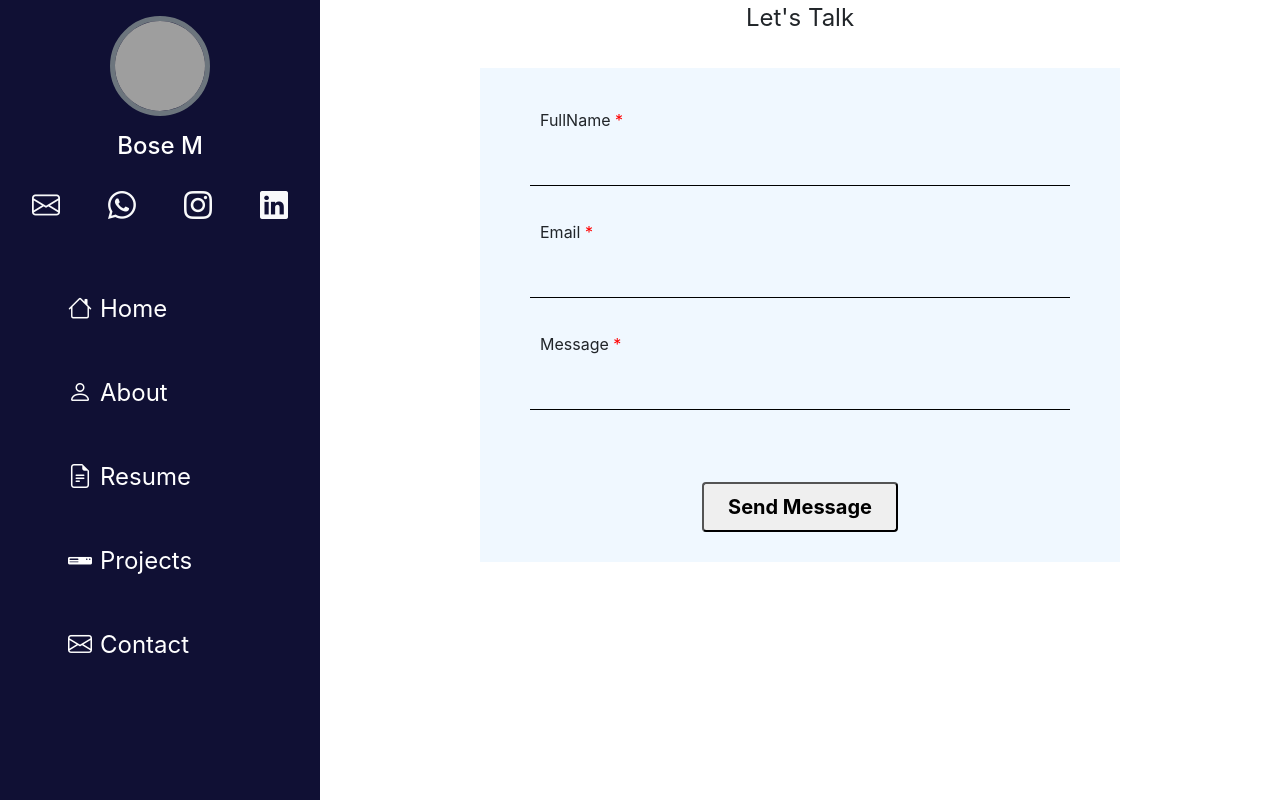
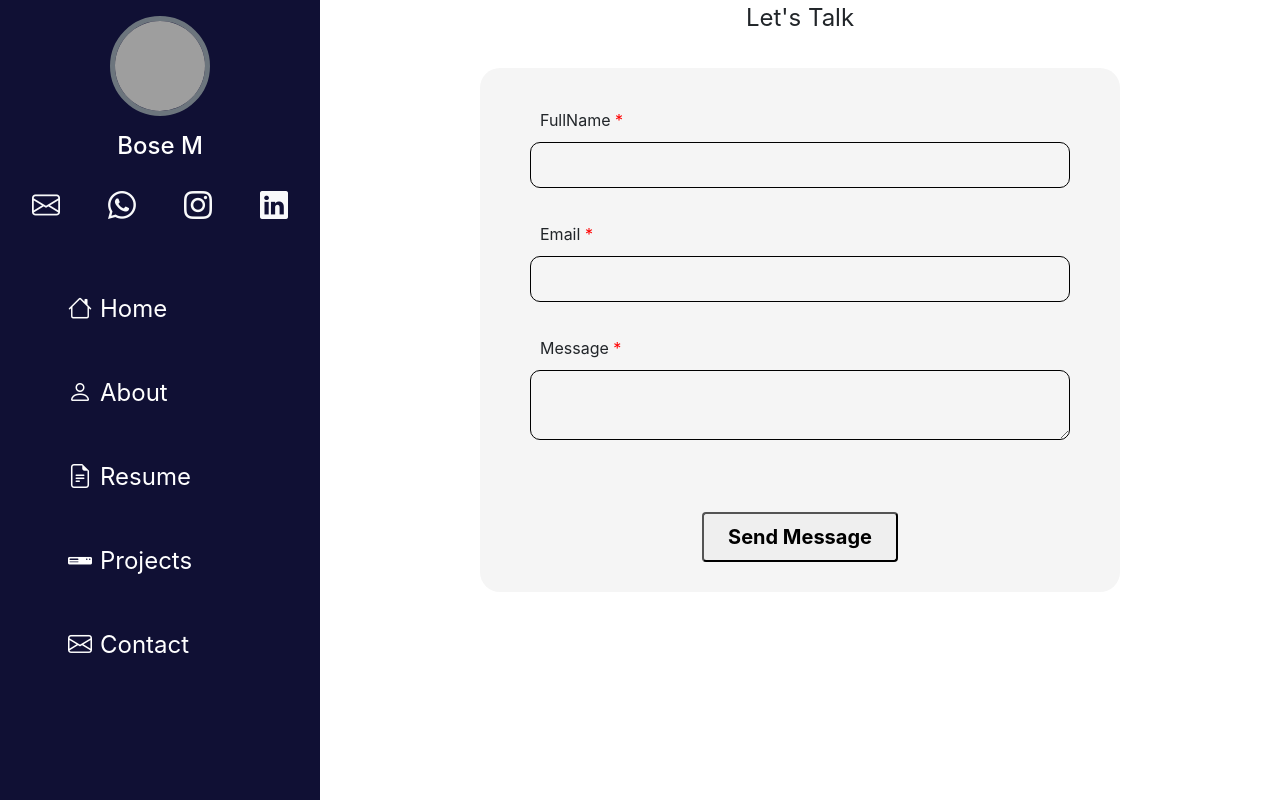
Before and after one commit to boseParker/Portfolio, a React (Create React App) app: page /contact in a window 1280 px wide. Built offline with nearby package versions, Linux system fonts and the light colour scheme; grey boxes are pictures that could not be loaded.

Commit message:
project link upadate

```diff
--- a/src/App.css
+++ b/src/App.css
@@ -2,6 +2,9 @@
   margin: 0%;
   padding: 0%;
   box-sizing: border-box;
+}
+body{
+  overflow-x: hidden;
 }
 .left-side-content{
   height: 100vh;
@@ -51,9 +54,7 @@ h2::after{
   left: 0%;
 
 }
-.cv-download-section h2:after{
-  display: none;
-}
+
 .skills{
   width: 50vw;
   height: 15px;
@@ -70,8 +71,8 @@ h2::after{
   align-items: center;
   justify-content: center;
   flex-wrap: wrap;
-  word-wrap: break-word;
-  background-color: rgb(138, 106, 255);
+  background-color: rgb(42, 42, 249);
+  color: whitesmoke;
   border-radius: 20px;
   height: 100px;
   width: 40vw;
@@ -80,14 +81,16 @@ h2::after{
   font-family: 'Lucida Sans', 'Lucida Sans Regular', 'Lucida Grande', 'Lucida Sans Unicode', Geneva, Verdana, sans-serif;
 }
 .resume-body p:hover{
-  background-color: aqua;
+  background-color: grey;
 }
-.client-data input{
+.client-data input ,textarea{
   outline: none;
   border: none;
   padding: 10px 10px ;
   width: 100%;
   background-color: transparent;
+  border: 0.5px solid black;
+  border-radius: 10px;
 
 }
 .client-data input:active{
@@ -100,23 +103,6 @@ h2::after{
   content: " *";
   color: red;
 }
-.client-data {
-  position: relative;
-  display: inline-block;
-}
-.client-data:after{
-  content: ' ';
-  display: block;
-  height: 0.6px;
-  width: 100%;
-  background-color: black;
-  position: absolute;
-  bottom: 0;
-  left: 0;
-
-
-
-}
 .left-box-bottom a{
   text-decoration: none;
   color: white;
@@ -125,17 +111,10 @@ a{
   text-decoration: none ;
 }
 
-.form-right-side-content{
-  background-color: rgb(156, 156, 250);
-  height: 100%;
-  margin: 0;
-  padding: 0;
-}
 .conatct-form{
-
-  background-color: aliceblue;
+  background-color:whitesmoke;
   width: 50vw;
-
+  border-radius: 20px;
   padding: 30px 50px;
 }
 
@@ -156,12 +135,12 @@ ul li{
   .intro-content p:nth-child(1){
     position: fixed;
     right: 18%;
-    bottom: 15%;
+    bottom: 20%;
   }
   .intro-content {
-   position: absolute;
+   position: fixed;
    right:8%;
-   bottom: 10%;
+   bottom: 12%;
   }
   .skill div img{
     height: 150px;
@@ -170,6 +149,9 @@ ul li{
 
 }
 @media screen and (min-width:310px) and (max-width:426px) {
+  .home{
+    overflow: hidden;
+  }
   .education  div p{
     font-size: 16px;
     width: 100%;
@@ -192,12 +174,11 @@ ul li{
   .intro-content p:nth-child(1){
     position: fixed;
     right: 28%;
-    bottom: 15%;
+    bottom: 12%;
   }
   .intro-content{
-    position :absolute;
-    bottom: 10%;
-    /* left: 0; */
+    position :fixed;
+    bottom: 7%;
     right: 10%;
 
   }
--- a/src/components/about.js
+++ b/src/components/about.js
@@ -27,20 +27,20 @@ function About(){
             <div className="about  mt-3" id="about">
                 <h2>About</h2>
 
-                 <p>I'm a passionate Web Developer skilled in crafting responsive and user-friendly websites. I specialize in HTML, CSS, JavaScript, and Python Fullstack development, creating projects that combine functionality with modern design. Always eager to learn and grow, I aim to build impactful digital experiences.</p>
+                 <p>I'm a passionate Web Developer skilled in crafting responsive and user-friendly websites. I specialize in HTML, CSS, JavaScript, and Python Fullstack development, creating projects that combine functionality with modern design. Always eager to learn and grow,  aim to build impactful digital experiences.</p>
             <div className="about-my-details container pt-5 ">
                     <h3 className="pb-5">Web Developer</h3>
                 <div className="personal-detalis d-flex flex-wrap align-items-center justify-content-around justify-content-sm-start gap-5 ">
 
                     <div className="about-my-img" >
-                        <img src={fullimage} width="290px" height="450px"  alt="" style={{borderRadius:"50%"}}/>
+                        <img src={fullimage} width="290px" height="450px"  alt="fullImage" style={{borderRadius:"50%"}}/>
                     </div>
 
 
 
                         <div className="set-2 d-flex flex-column gap-3 fs-4">
                             <li><i className="bi bi-chevron-right "></i><strong>Degree:</strong> <span>Bachelor of Computer Science</span></li>
-                            <li><i className="bi bi-chevron-right "></i><strong>Email:</strong> <span>bosemuthu01@gamil.com</span></li>
+                            <li><i className="bi bi-chevron-right "></i><strong>Email:</strong> <span>bosemuthu01@gmail.com</span></li>
                             <li><i className="bi bi-chevron-right "></i><strong>Freelance:</strong> <span>Available</span></li>
                             <li><i className="bi bi-chevron-right "></i><strong>City:</strong> <span>Namakkal,Tamilnadu</span></li>
                         </div>
@@ -87,7 +87,7 @@ function About(){
                 <div>
                         <img src={ReactImg} height={"200px"} width={"200px"} alt='reactJs'/>
                     </div>
-                   <p className="d-flex justify-content-between"><span>REACT</span></p>
+                   <p className="d-flex justify-content-between"><span>REACT JS</span></p>
 
                 </div>
                 <div className="skill d-flex flex-column align-items-center ">
--- a/src/components/contact.js
+++ b/src/components/contact.js
@@ -25,7 +25,7 @@ function Contact(){
             "service_6mmby36",
             "template_9olspdn",
             mailDetails,
-            "O2Vfe8EwGMMUoWXZ6"
+            "ADhzEto5z8cu1GojCqqKF"
         )
         .then(
             (result)=>{
@@ -35,6 +35,7 @@ function Contact(){
             (error) => {
                 alert("Failed to send message. Please try again.");
                 console.log(error.text);
+
               }
         )
 
@@ -78,7 +79,7 @@ function Contact(){
 
                       <div className="client-data d-flex flex-column">
                             <label htmlFor="message">Message </label>
-                            <input type="text" required value={mailDetails.message} name="message" id="message" onChange={handleDeatils} autoComplete="off"/>
+                            <textarea type="text" required value={mailDetails.message} name="message" id="message" onChange={handleDeatils} autoComplete="off"/>
                       </div>
                       <br/>
                       <div className="sendbtn">
--- a/src/components/data.json
+++ b/src/components/data.json
@@ -5,7 +5,8 @@
             "description":" A fully functional calculator app built by using HTML, CSS, and JavaScript.",
             "features":" Supports basic arithmetic operations (addition, subtraction, multiplication, division) with a user-friendly interface.",
             "img":"CalculatorApp.png",
-            "link":"https://mycalculator22nov.netlify.app"
+            "link":"https://mycalculator22nov.netlify.app",
+            "gitLink":"https://github.com/boseParker/Calcultor"
 
         },
         {
@@ -13,7 +14,8 @@
             "description":" A simple Powerfull task management application developed using ReactJS.",
             "features":"Add, edit, and delete tasks with real-time updates and a clean, user-friendly interface.",
             "img":"TodoApp.png",
-            "link":"https://todo22nov.netlify.app"
+            "link":"https://todo22nov.netlify.app",
+            "gitLink":"https://github.com/boseParker/TodoApp"
 
         },
 
@@ -22,14 +24,16 @@
             "description":"Built a dynamic food ordering website with an engaging user interface and seamless performance.",
             "features":" item selection, and responsive design.",
             "img":"brutusKitchen.png",
-            "link":"https://brutus.netlify.app/"
+            "link":"https://brutus.netlify.app/",
+            "gitLink":"https://github.com/boseParker/FoodOrdering"
         },
         {
             "title":"Ola Clone",
             "description":" A visually appealing clone of the Ola webpage designed using HTML and CSS.",
             "features":" Static page replicating the layout, design elements, and styling of the original Ola website.",
             "img":"OlaApp.png",
-            "link":""
+            "link":"https://ola-clone22nov.netlify.app/",
+            "gitLink":"https://github.com/boseParker/Ola_Clone"
 
         }
     ]
--- a/src/components/home.js
+++ b/src/components/home.js
@@ -13,7 +13,7 @@ function Home(){
     })
 
     return(
-        <div className="d-sm-flex">
+    <div className="home d-sm-flex ">
          <section className='navbar-left col-sm-4 col-xl-3 col-12 '>
             <div className='navbar-1 d-none d-sm-block position-sticky top-0 start-0 bottom-0'>
                 <Navbar1/>
@@ -24,7 +24,7 @@ function Home(){
 
          </section>
 
-        <section className=" my-img-right-side-content container-fluid p-0 col-12 col-xl-9 col-sm-8" >
+        <section className=" my-img-right-side-content container-fluid p-0 col-12 col-xl-9 col-sm-8 " >
 
             <div className="img-container  d-flex flex-column flex-sm-row  justify-content-start align-items-center "style={{paddingTop:"75px"}} >
                 <div className="my-img " >
@@ -32,13 +32,8 @@ function Home(){
                 </div>
                 <div className='intro-content fs-2 text-light fst-italic fw-bold d-flex flex-column justify-content-between '>
                     <p><span className='text-danger pe-1'>I'm </span> <span>Bose </span></p>
-
                     <p ><span >{data}</span></p>
-
                 </div>
-
-
-
             </div>
 
         </section>
--- a/src/components/projects.js
+++ b/src/components/projects.js
@@ -33,7 +33,8 @@ function Project(){
                             </p>
                             <p className="card-text"><strong>Features:</strong> {data.features}
                             </p>
-                            <a href={data.link} target="_blank" className="btn btn-primary" rel="noopener noreferrer">Live Demo</a>
+                            <a href={data.link} target="_blank" className="btn btn-primary me-3" rel="noopener noreferrer">Live Demo</a>
+                            <a href={data.gitLink} target="_blank" className="btn btn-dark" rel="noopener norefferrer">GitHub</a>
 
                         </div>
                     </div>
--- a/src/components/resume.js
+++ b/src/components/resume.js
@@ -1,4 +1,5 @@
 import React from 'react'
+import resume from '../../src/images/resume.pdf'
 import Navbar1 from './navbar'
 import Navbar from './navbar3'
 const Resume = () => {
@@ -30,6 +31,12 @@ const Resume = () => {
                 <p>Edex Tech ,Coimbatore</p>
             </div>
             </section>
+            <section>
+                <p className='resume-title'>Resume</p>
+                <div className='resume-body d-flex flex-column ms-sm-5 '>
+                <p><a href={resume} download="Bose_Resume" rel='alternate' className='text-light' >Resume Download <span><i className="bi bi-arrow-down-circle"></i></span></a></p>
+                 </div>
+            </section>
          </section>
 
     </div>
```
Lines whose indentation alone changed are shown as unchanged.
